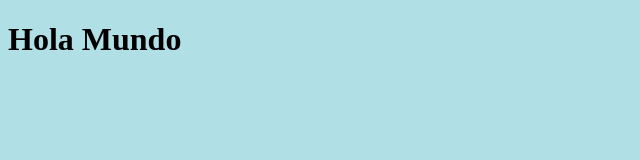
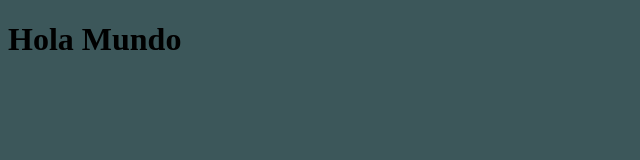
Before and after one commit to kymba95/Proyecto, a plain HTML site: page index.html in a window 1280 px wide. Shown: the whole page, without its empty margins (0-640 px from the left). Drawn offline with Linux system fonts and the light colour scheme.

Commit message:
mModificando color css

```diff
--- a/index.css
+++ b/index.css
@@ -1,2 +1,2 @@
-body {background-color: powderblue;
+body {background-color: rgb(60, 87, 90);
 }
```
